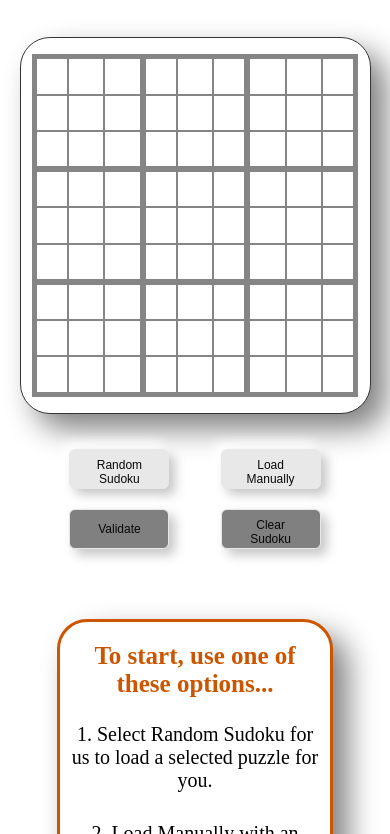
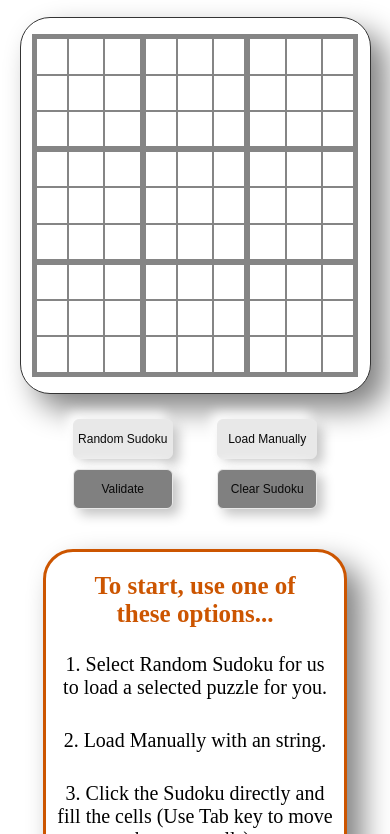
Before and after one commit to lglegob/sudokuSolver-js, a website with bundled scripts: page index.html in a window 390 px wide. Shown: the part 46-880 px from the top of the page. Built offline with nearby package versions, Linux system fonts and the light colour scheme.

Commit message:
V0.4.18a (Minor margin Changes) 2022-10-19
- WHAT'S NEW!?

  - (User Experience) Some minor changes to margin sizez, focused on making better the experience in mobile.

---

```diff
--- a/scss/components/_hoverMeButton.scss
+++ b/scss/components/_hoverMeButton.scss
@@ -1,12 +1,19 @@
 /* From uiverse.io by @shah1345 */
 .hoverMeButton {
-  width: 100px;
-  height: 40px;
-  padding: 4px;
-  margin: 10px;
-  font-size: 12px;
+  width: 80px;
+  height: 30px;
+  padding: 3px;
+  margin: 5px;
+  font-size: 10px;
+  @include size-xs {
+    width: 100px;
+    height: 40px;
+    padding: 4px;
+    font-size: 12px;
+  }
   @include size-md {
     width: 120px;
+    margin: 10px;
   }
   // @include size-lg {
   //   width: 170px;
--- a/scss/general/_globalstyles.scss
+++ b/scss/general/_globalstyles.scss
@@ -63,13 +63,12 @@ h2 {
 }
 
 .stepsDetails {
-    margin: 0 30px;
+    margin: -15px 10px;
 	padding-top: 20px;
 	text-align: center;
 	font-size: 1rem;
 	@include size-lg {
 		padding-top: 0;
-		margin-top: -15px;
 	}
 	& article {
 		padding: 10px;
@@ -109,5 +108,5 @@ h2 {
 	max-width: 500px;
 	width: 95%;
 	margin: 0 auto;
-	padding: 5px 0 5px;
+	padding: 0 5px;
 }
```
Also changed, not shown: README.md, css/main.css.
